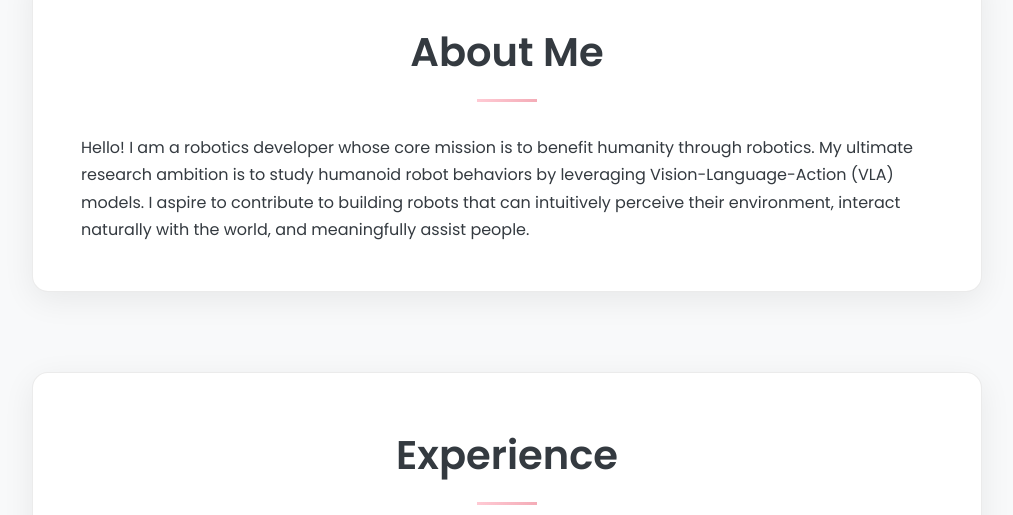
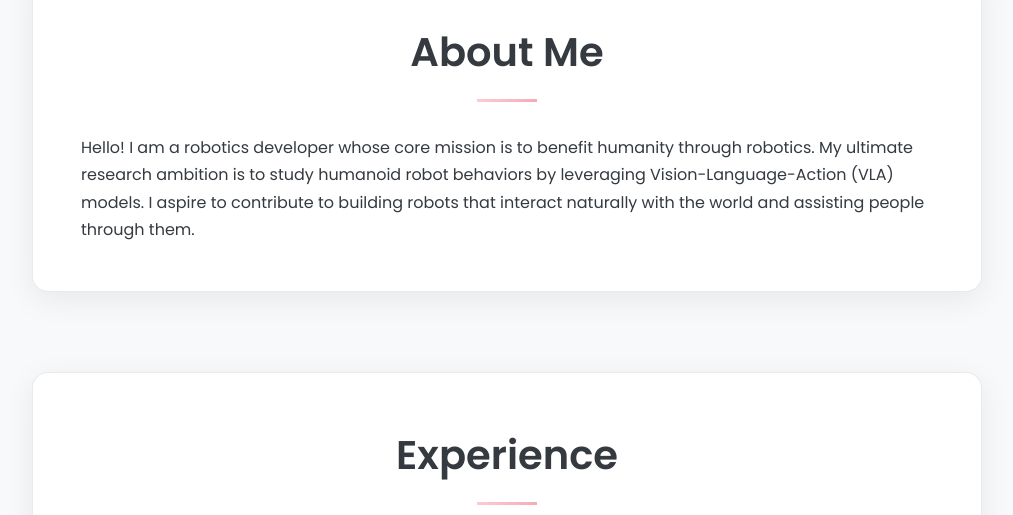
Before and after one commit to jongco22/jongco22.github.io, a plain HTML site: page index.html in a window 1280 px wide. Shown: the part 820-1335 px from the top of the page, without its empty margins (133-1146 px from the left). Drawn offline with Linux system fonts and the light colour scheme.

Commit message:
modify about me

```diff
--- a/index.html
+++ b/index.html
@@ -36,7 +36,7 @@
             <p>
                 Hello! I am a robotics developer whose core mission is to benefit humanity through robotics.
                 My ultimate research ambition is to study humanoid robot behaviors by leveraging Vision-Language-Action (VLA) models.
-                I aspire to contribute to building robots that can intuitively perceive their environment, interact naturally with the world, and meaningfully assist people.
+                I aspire to contribute to building robots that interact naturally with the world and assisting people through them.
             </p>
         </section>
 
```
